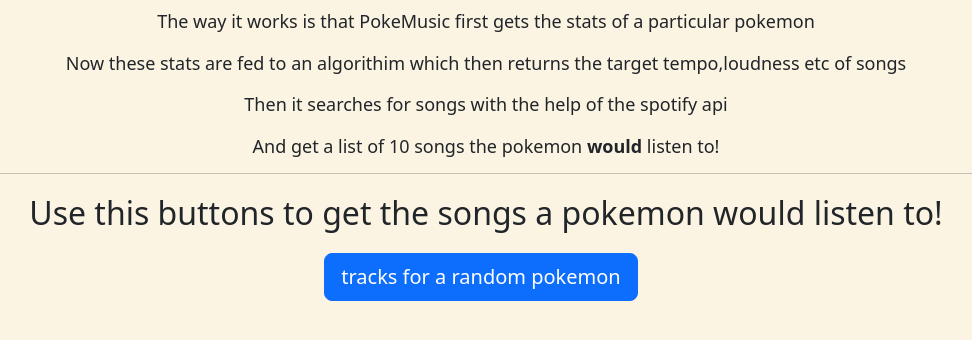
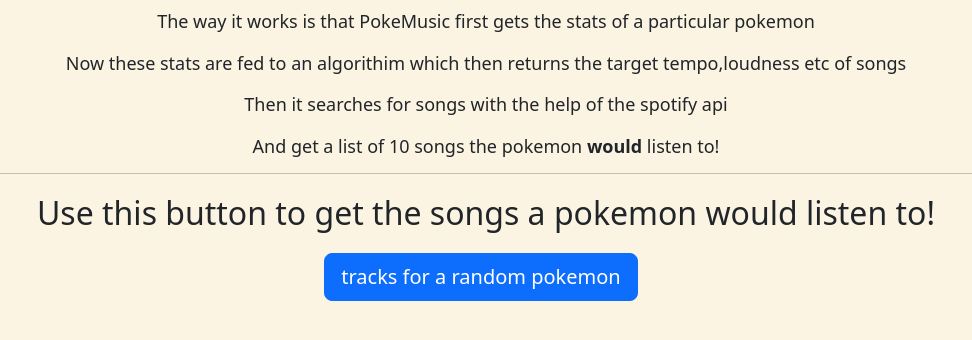
Before and after one commit to realhardik18/PokeMusic, a Flask app: page / in a window 1280 px wide. Shown: the part 224-564 px from the top of the page, without its empty margins (154-1126 px from the left). Run offline with Flask 2, Linux system fonts and the light colour scheme.

Commit message:
spelling errors 🥶

```diff
--- a/website/templates/index.html
+++ b/website/templates/index.html
@@ -53,7 +53,7 @@
     <h1 class="info-text">Then it searches for songs with the help of the spotify api</h1>
     <h1 class="info-text">And get a list of 10 songs the pokemon <strong>would</strong> listen to!</h1>
     <hr>
-    <h1 class="get-stats-text">Use this buttons to get the songs a pokemon would listen to!</h1>
+    <h1 class="get-stats-text">Use this button to get the songs a pokemon would listen to!</h1>
     <div class="button-area">
         <a type="button" class="btn btn-primary btn-lg" style="margin-right: 10px;" href="/random">tracks for a random
             pokemon</a>
```
